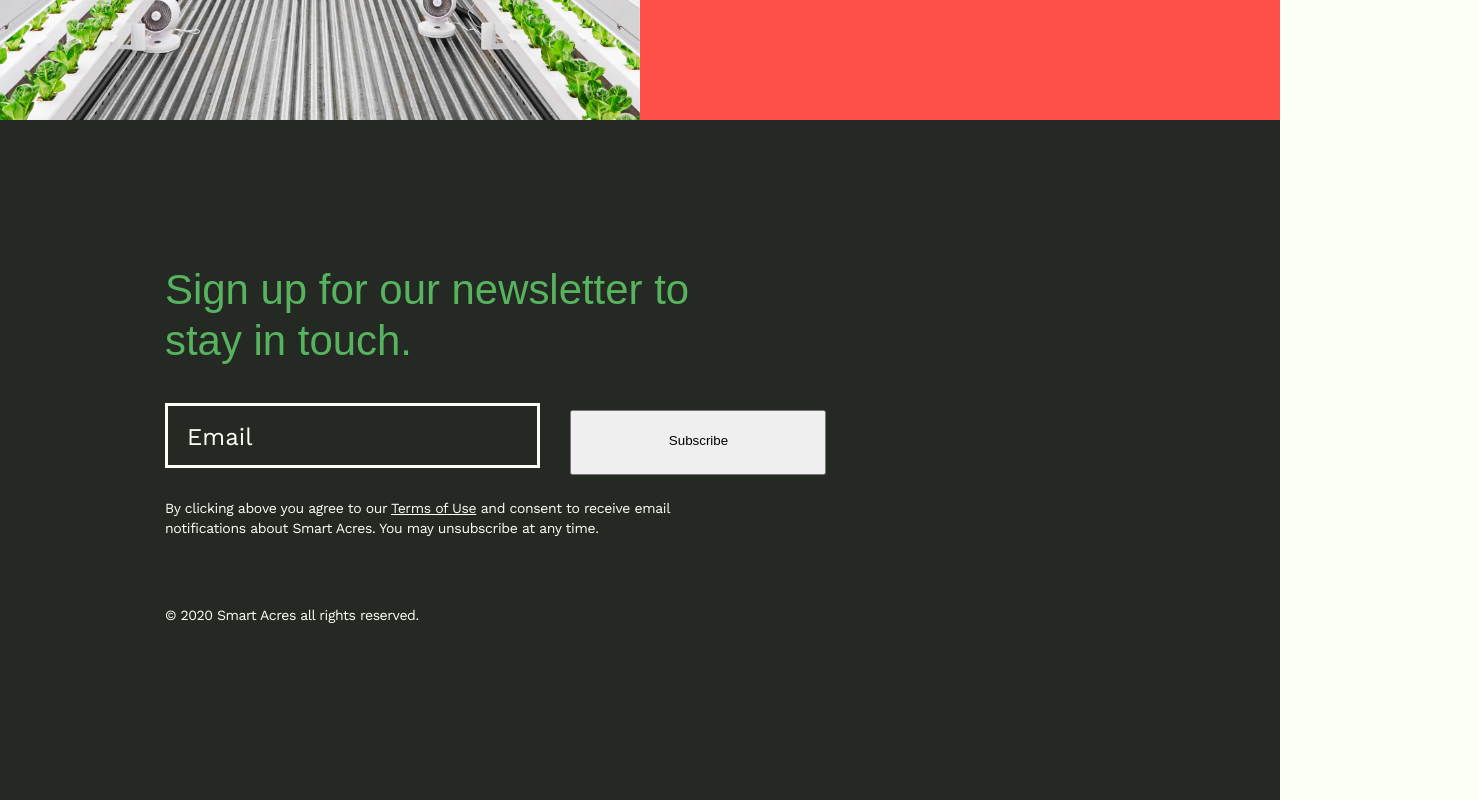
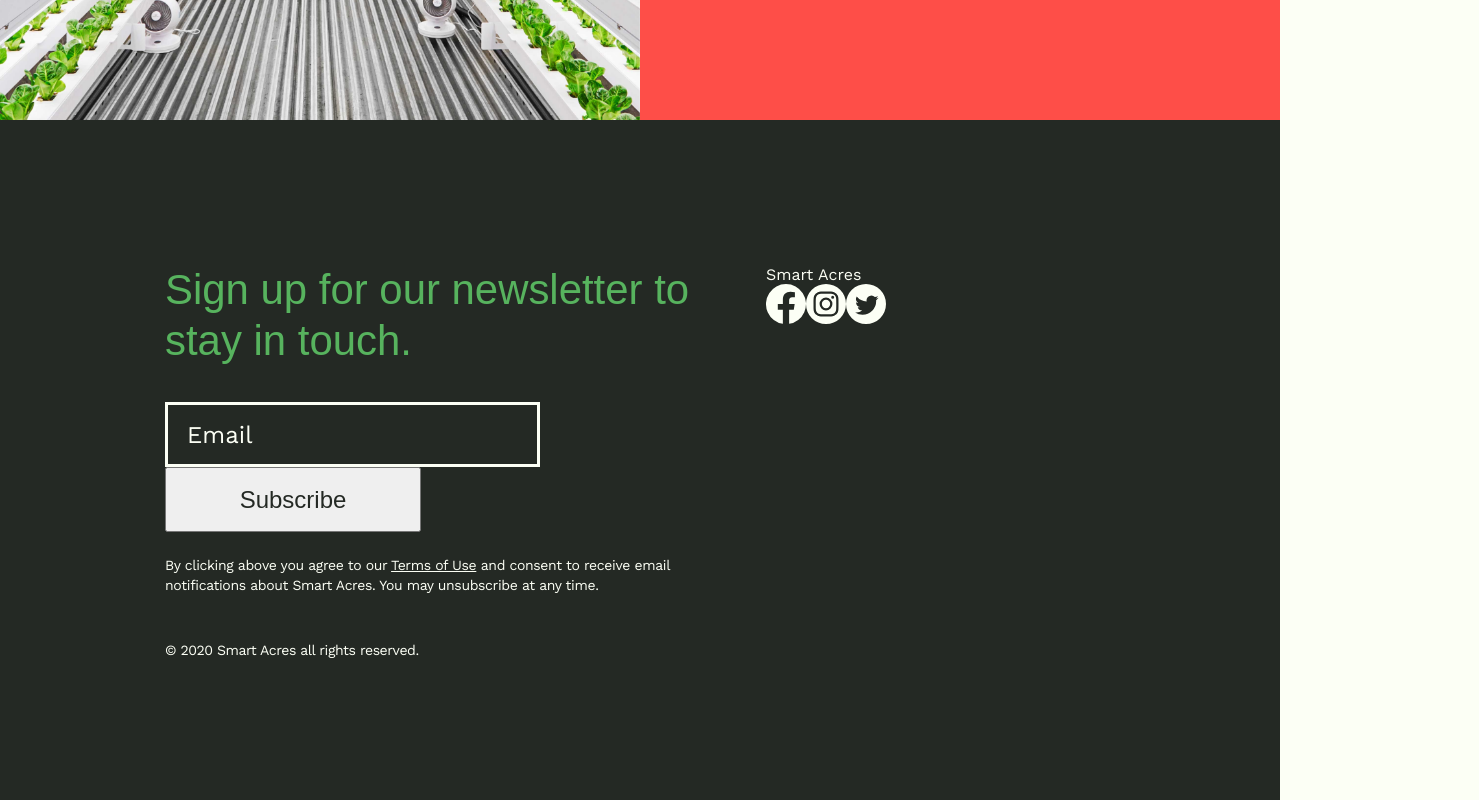
Before and after one commit to JuanTValdez/smart_acres, a React (Create React App) app: page / in a window 1280 px wide. Shown: the part 280-1080 px from the top of the page, 1479 px wide, since content can reach past the window. Built offline with nearby package versions, Linux system fonts and the light colour scheme; a web font is replaced by a local one.

Commit message:
finished most styling of bottom footer

```diff
--- a/src/styles/Footer.css
+++ b/src/styles/Footer.css
@@ -70,7 +70,7 @@
 .copyright {
 	width: 601px;
 	height: 36px;
-	margin: 40px 666px 0 0;
+	/* margin: 40px 666px 0 0; */
 	font-size: 0.88rem;
 	line-height: 1.78;
 	letter-spacing: -0.45px;
@@ -79,7 +79,7 @@
 .txt-3 {
 	width: 566px;
 	height: 117px;
-	margin: 0 701px 21px 0;
+	/* margin: 0 701px 21px 0; */
 	font-size: 2.62rem;
 	line-height: 1.21;
 	color: var(--dark-pastel-green);
@@ -88,8 +88,8 @@
 .email {
 	width: 375px;
 	height: 65px;
-	margin: 0 30px 0 0;
-	padding: 20px 29px 17px 19px;
+	margin: 20px 30px 0 0;
+	padding: 0 0 0 19px;
 	font-size: 1.5rem;
 	background-color: var(--charcoal);
 	border: solid 3px var(--off-white);
@@ -97,21 +97,24 @@
 	outline: none;
 }
 
-::placeholder {
+.email::placeholder {
 	color: var(--off-white);
 }
 
 .subscribe-btn {
 	width: 256px;
 	height: 65px;
-
-	padding: 15px 68px 18px 69px;
+	font-size: 1.5rem;
+	font-family: 'ClarendonURW-Lig', sans-serif;
+	color: var(--charcoal);
+	text-align: center;
+	/* padding: 15px 68px 18px 69px; */
 }
 
 .txt-4 {
 	width: 510px;
 	height: 65px;
-	margin: 23px 757px 18px 0;
+	margin: 23px 0px 18px 0;
 	font-size: 0.875rem;
 	line-height: 1.43;
 	letter-spacing: -0.35px;
```
